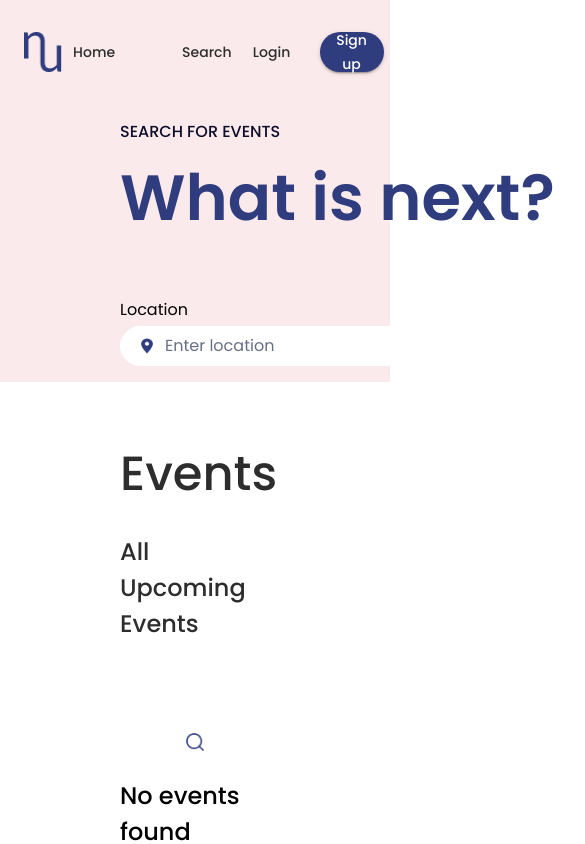
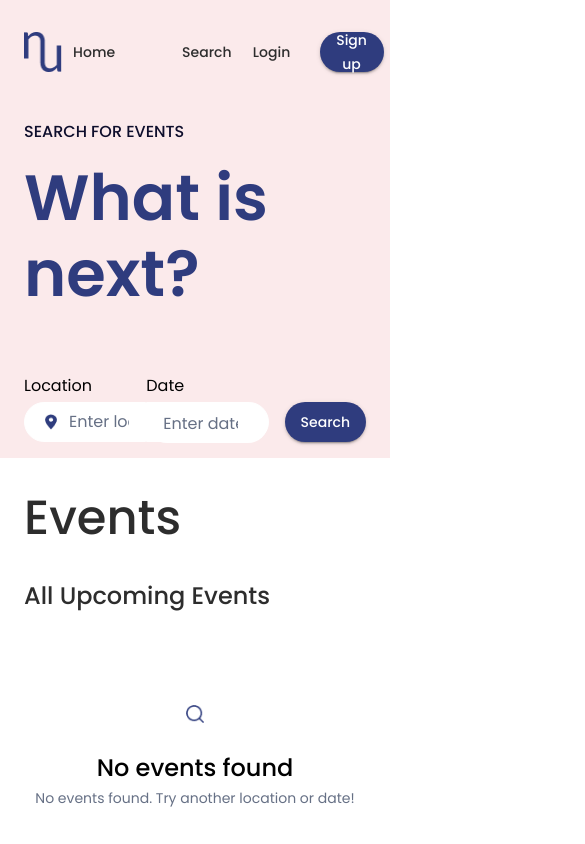
Before and after one commit to Jetrca92/nextup-frontend, a Next.js app: page /search in a window 390 px wide. Shown: the top 844 px of the page, 585 px wide, since content can reach past the window. Built offline with nearby package versions, Linux system fonts and the light colour scheme.

Commit message:
Make search site responsive

```diff
--- a/src/app/layout.tsx
+++ b/src/app/layout.tsx
@@ -28,13 +28,12 @@ export default function RootLayout({
             display: "flex",
             flexDirection: "column",
             minHeight: "100vh",
-            margin: 0,
-            padding: 0,
             width: "100%"
           }}>
             <Box sx={{ bgcolor: "secondary.main" }}>
               <Navbar />
               <Container
+                component="main"
                 maxWidth={false}
                 disableGutters
                 sx={{
--- a/src/app/search/page.tsx
+++ b/src/app/search/page.tsx
@@ -7,15 +7,30 @@ import { Box, Button, Typography } from "@mui/material";
 export default function Search() {
   const results = []
   return (
-    <Box sx={{ display: "flex", flexDirection: "column", backgroundColor: "transparent", margin: "0px", width: "100%", boxSizing: 'border-box' }}>
+    <Box sx={{
+      display: "flex",
+      flexDirection: "column",
+      backgroundColor: "transparent",
+      margin: "0px",
+      width: "100%",
+      boxSizing: 'border-box',
+    }}>
+      <Box sx={{
+        display: "flex",
+        flexDirection: "column",
+        backgroundColor: "transparent",
+        margin: "0px",
+        width: "100%",
+        boxSizing: 'border-box',
+        padding: { xs: "0px 24px", sm: "0px 48px", md: "0px 120px" },
+      }}>
 
         {/* Hero */}
         <Box sx={{
           display: "flex",
           flexDirection: "column",
-        padding: "0px 120px",
           gap: "64px",
-        width: "1440px",
+          width: "100%",
           marginY: "16px",
         }}>
           <Box sx={{
@@ -40,9 +55,22 @@ export default function Search() {
             </Box>
           </Box>
         </Box>
-
+      </Box>
       {/* Events */}
-      <Box sx={{ display: "flex", flexDirection: "column", gap: "32px", padding: "64px 120px", backgroundColor: "#FFFFFF" }}>
+      <Box
+        sx={{
+          padding: { xs: "0px 24px", sm: "0px 48px", md: "0px 120px" },
+          backgroundColor: "#FFFFFF",
+          display: "flex",
+        }}
+      >
+        <Box sx={{
+          display: "flex",
+          flexDirection: "column",
+          gap: "32px",
+          padding: { xs: "32px 0px", sm: "48px 0px", md: "64px 0px" },
+          width: "100%",
+        }}>
           <Box sx={{ display: "flex", flexDirection: "column", gap: "32px" }}>
             <Typography variant="h2" color="info.main" sx={{ lineHeight: "56px" }}>Events</Typography>
             <Typography variant="h3" color="info.main" sx={{ lineHeight: "36px" }}>All Upcoming Events</Typography>
@@ -55,10 +83,7 @@ export default function Search() {
             )}
           </Box>
         </Box>
-
-
-
-
+      </Box>
     </Box>
   )
 }
```
Lines whose indentation alone changed are shown as unchanged.
